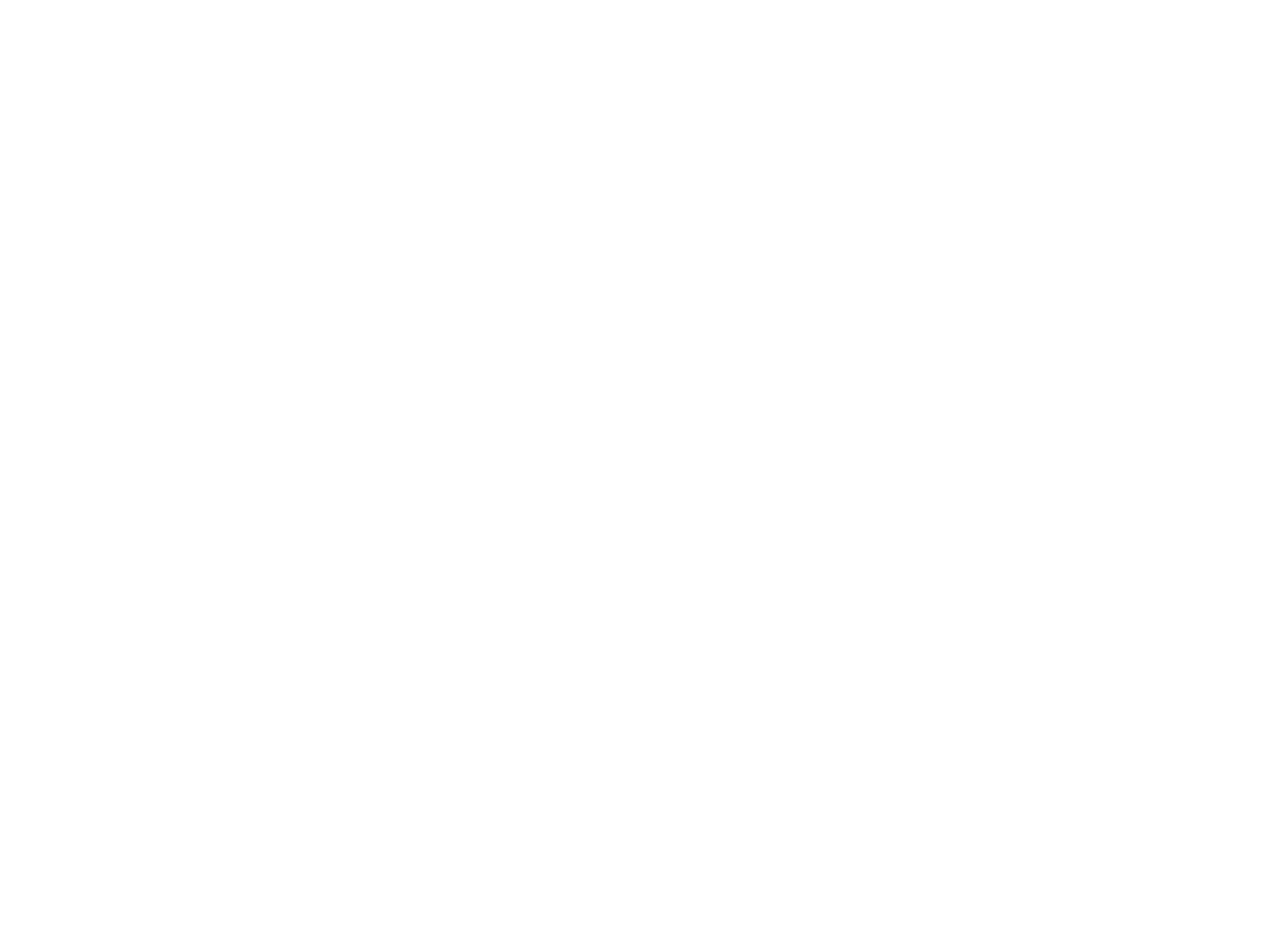
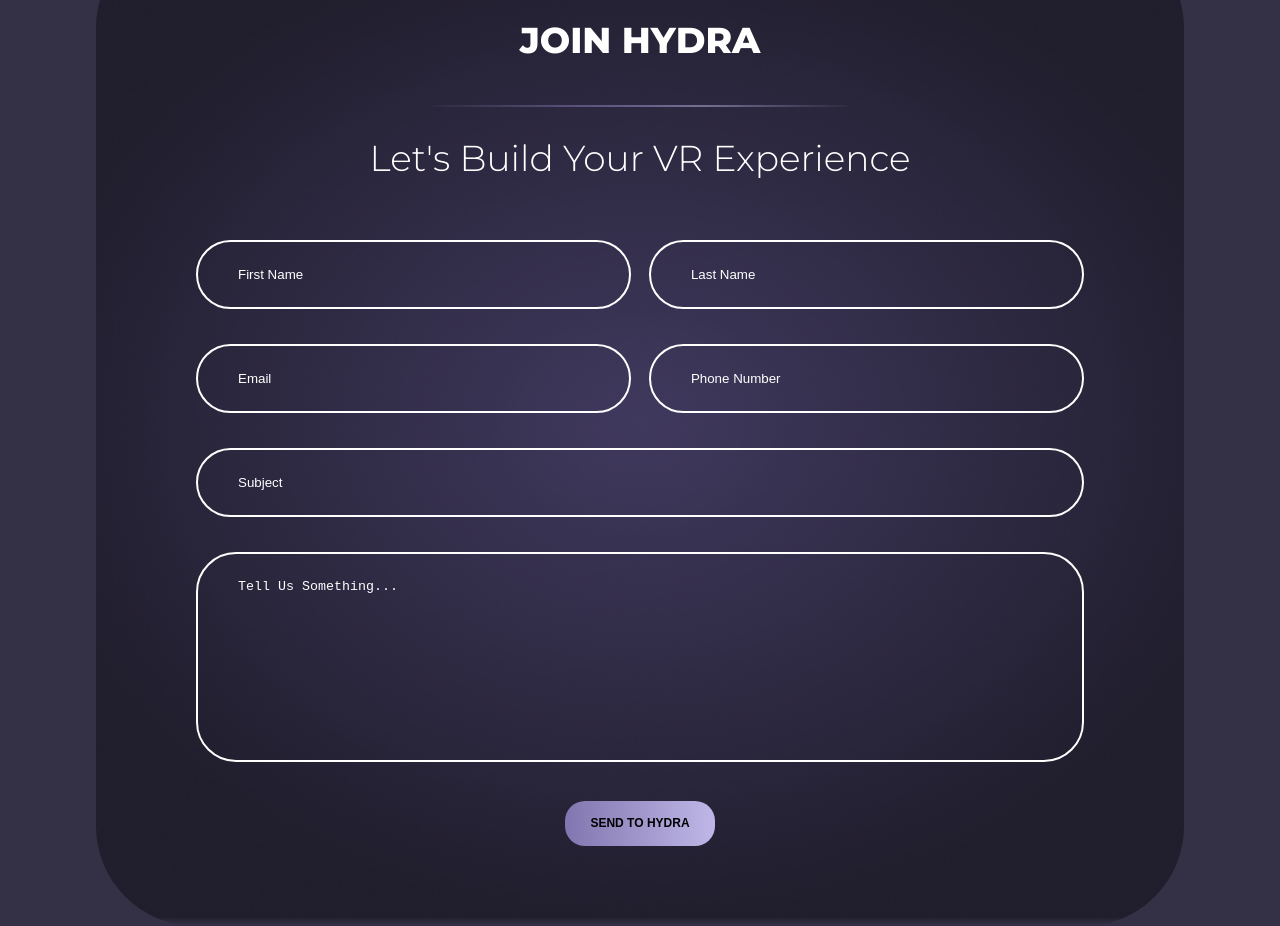
Before and after one commit to daniyalk-dev/hydra-landing-page, a React (Create React App) app: page / in a window 1280 px wide. Shown: the part 3958-4884 px from the top of the page. Before the commit the page ends 3886 px from the top, so only its background shows below. Built offline with nearby package versions, Linux system fonts and the light colour scheme.

Commit message:
added contact form

```diff
--- a/src/App.js
+++ b/src/App.js
@@ -4,7 +4,8 @@ import AboutSection from "./sections/about/about-section";
 import HeroSection from "./sections/hero/hero-section";
 import ServicesSection from "./sections/services/services-section";
 import TechnologiesSection from "./sections/technologies/technologies-section";
-import HowTo from "./sections/how-to/how-to";
+import HowToSection from "./sections/how-to/how-to-section";
+import ContactForm from "./components/contact-form/contact-form";
 
 function App() {
   return (
@@ -15,7 +16,8 @@ function App() {
         <AboutSection />
         <ServicesSection />
         <TechnologiesSection />
-        <HowTo />
+        <HowToSection />
+        <ContactForm />
       </div>
     </div>
   );
--- /dev/null
+++ b/src/components/contact-form/contact-form.jsx
@@ -0,0 +1,50 @@
+import styles from "./contact-form.module.css";
+import vector from "../../assets/vector-images/contact-form/vector1.svg";
+
+const ContactForm = () => {
+  return (
+    <div id="contact-form" className={styles["contact-form"]}>
+      <h2>
+        <div>JOIN HYDRA</div>
+        <div className={styles["svg-container"]}>
+          <img src={vector} alt="vector" />
+        </div>
+        <div>Let's Build Your VR Experience</div>
+      </h2>
+      <form>
+        <div className={styles["form-group"]}>
+          <input type="text" placeholder="First Name" name="first-name" />
+        </div>
+        <div className={styles["form-group"]}>
+          <input type="text" placeholder="Last Name" name="last-name" />
+        </div>
+        <div className={styles["form-group"]}>
+          <input type="email" placeholder="Email" name="email" />
+        </div>
+        <div className={styles["form-group"]}>
+          <input
+            type="tel"
+            placeholder="Phone Number"
+            name="phone-number"
+            pattern="[0-9]{11}"
+          />
+        </div>
+        <div className={`${styles["form-group"]} ${styles.expand}`}>
+          <input type="text" placeholder="Subject" name="subject" />
+        </div>
+        <div className={`${styles["form-group"]} ${styles.expand}`}>
+          <textarea
+            type="text"
+            placeholder="Tell Us Something..."
+            name="tell-us"
+          ></textarea>
+        </div>
+        <div className={styles["btn-wrapper"]}>
+          <button className="btn btn-primary">SEND TO HYDRA</button>
+        </div>
+      </form>
+    </div>
+  );
+};
+
+export default ContactForm;
--- /dev/null
+++ b/src/components/contact-form/contact-form.module.css
@@ -0,0 +1,66 @@
+.contact-form {
+    background: url(../../assets/images/contact-form-background.png) center/cover no-repeat;
+    color: #ffffff;
+    padding: 60px 100px 80px;
+    border-radius: 100px;
+}
+
+.contact-form h2 {
+    font-size: 36px;
+    margin-bottom: 60px;
+}
+
+.contact-form h2 div {
+    text-align: center;
+}
+
+.contact-form h2 div:first-child {
+    margin-bottom: 10px;
+}
+
+.svg-container {
+    margin-bottom: 20px;
+}
+
+.contact-form h2 div:last-child {
+    font-weight: 300;
+}
+
+.contact-form form {
+    display: flex;
+    flex-wrap: wrap;
+    justify-content: space-between;
+}
+
+.form-group {
+    width: 49%;
+}
+
+.form-group.expand {
+    width: 100%;
+}
+
+.form-group>* {
+    width: 100%;
+    border: 2px solid #ffffff;
+    border-radius: 40px;
+    background-color: transparent;
+    color: #ffffff;
+    padding: 25px 40px;
+    margin-bottom: 35px;
+    box-sizing: border-box;
+}
+
+.form-group>*::placeholder {
+    color: #ffffff;
+}
+
+.form-group textarea {
+    height: 210px;
+    resize: none;
+}
+
+.btn-wrapper {
+    width: 100%;
+    text-align: center;
+}
--- a/src/sections/how-to/how-to.jsx
+++ b/src/sections/how-to/how-to-section.jsx
@@ -1,10 +1,10 @@
-import styles from "./how-to.module.css";
+import styles from "./how-to-section.module.css";
 import sharedStyles from "../shared-section.module.css";
 import longArrowIcon from "../../assets/icons/long-arrow.png";
 import ReasonsSlider from "../../components/reasons-slider/reasons-slider";
 import vector from "../../assets/vector-images/how-to-section/vector1.svg";
 
-const HowTo = () => {
+const HowToSection = () => {
   return (
     <div id="how-to-section" className={styles["how-to-section"]}>
       <div className={sharedStyles.row}>
@@ -37,4 +37,4 @@ const HowTo = () => {
   );
 };
 
-export default HowTo;
+export default HowToSection;
```
Also changed, not shown: src/assets/images/contact-form-background.png (added), src/assets/vector-images/contact-form/vector1.svg (added), src/sections/how-to/how-to-section.module.css (renamed from src/sections/how-to/how-to.module.css).
